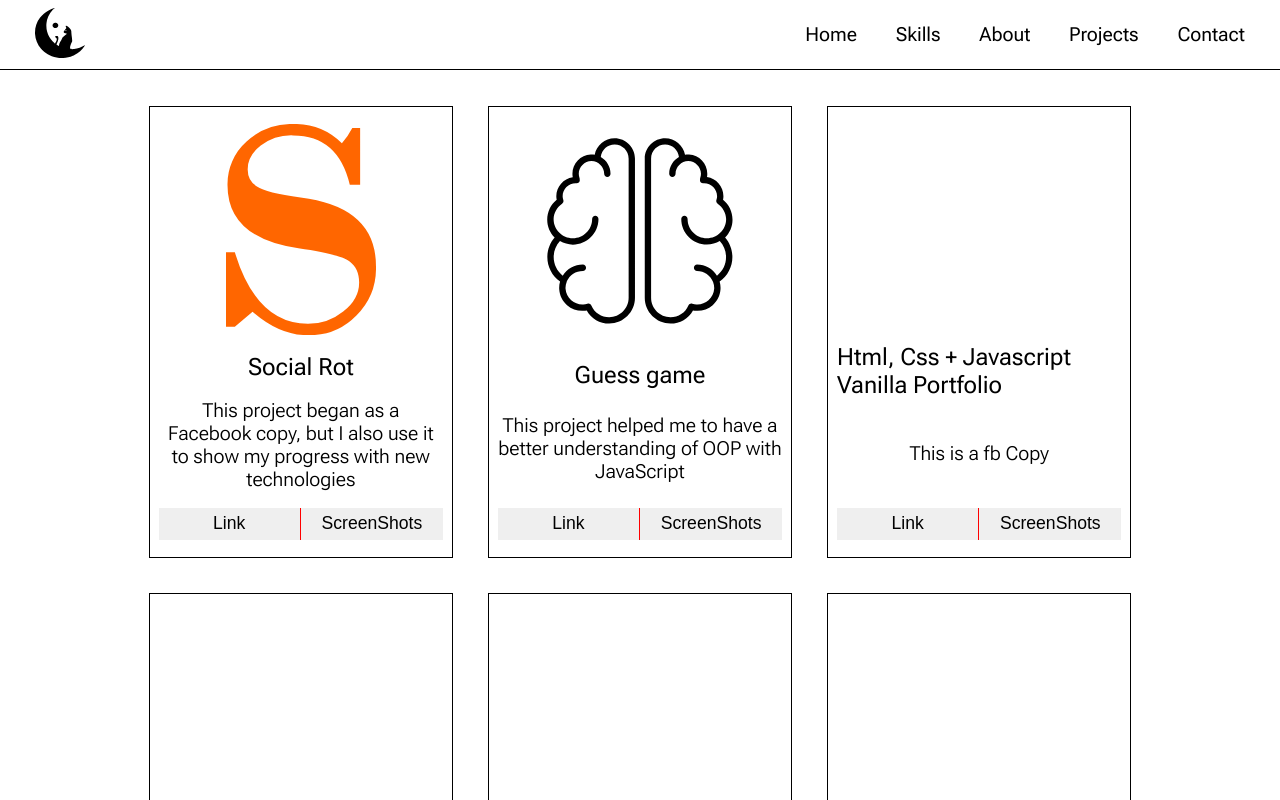
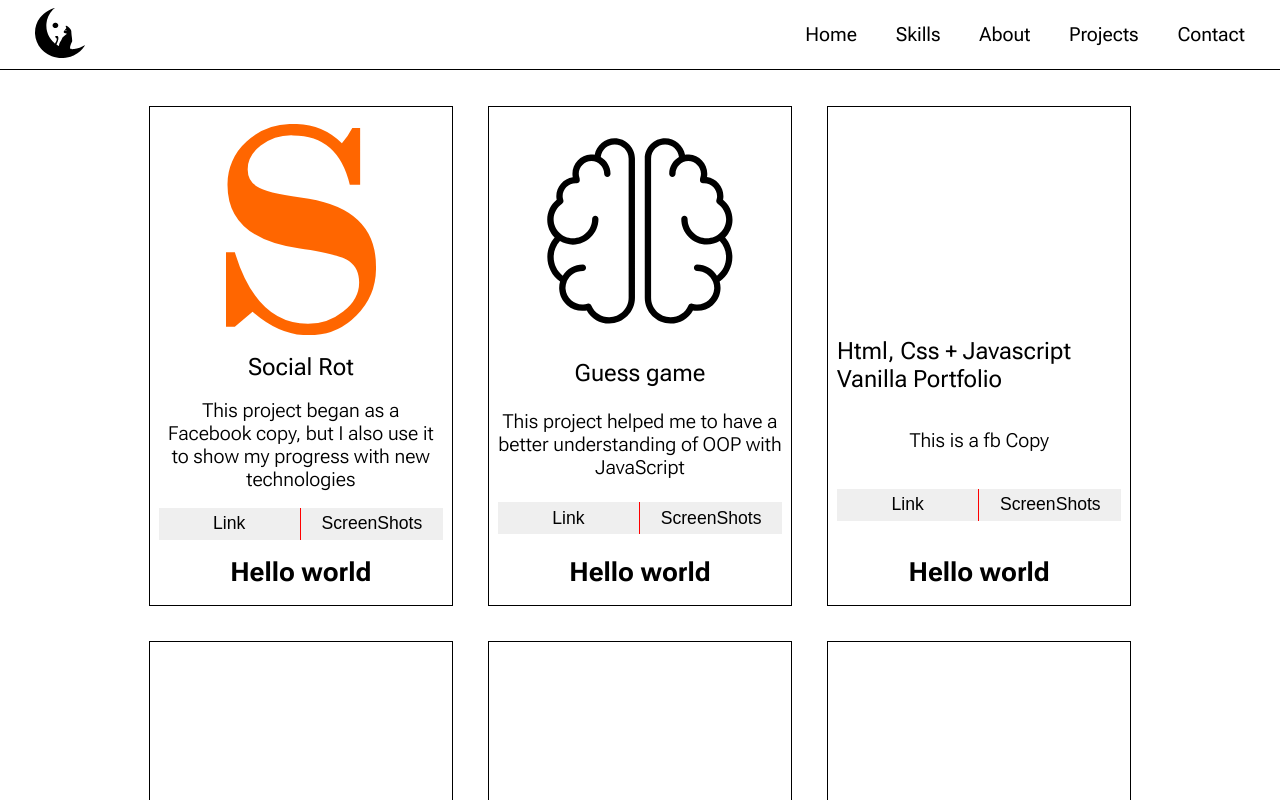
Before and after one commit to JorgeKerilima19/portfolio, a React (Vite) app: page /projects in a window 1280 px wide. Shown: the top 800 px of the page. Built offline with nearby package versions, Linux system fonts and the light colour scheme.

Commit message:
project modal

```diff
--- /dev/null
+++ b/src/components/ProjectModal.tsx
@@ -0,0 +1,16 @@
+export const ProjectModal = ({ project,children }: any) => {
+  return (
+    <article className="project-card">
+      <>{project.projectImage}</>
+      <h3 className="project-card__title">{project.projectName}</h3>
+      <p className="project-card__description">{project.projectDescription}</p>
+      <div className="project-card__project-links">
+        <button className="project-link__button">
+          <a href={`${project.projectLink}`}>Link</a>
+        </button>
+        <button className="project-link__button">ScreenShots</button>
+      </div>
+      <div>{children}</div>
+    </article>
+  );
+};
--- a/src/components/index.ts
+++ b/src/components/index.ts
@@ -1,2 +1,3 @@
 export * from "./Navbar"
-export * from "./cv"
+export * from "./Cv"
+export * from "./ProjectModal"
--- a/src/pages/Projects.tsx
+++ b/src/pages/Projects.tsx
@@ -1,25 +1,16 @@
 import "./styles/projects.css";
 
 import { projectList as data } from "../helpers/dataProjects";
+import { ProjectModal } from "../components";
 
 export const Projects = () => {
   return (
     <section className="section__projects">
       <div className="projects-container">
         {data.map((project) => (
-          <article className="project-card">
-            <>{project.projectImage}</>
-            <h3 className="project-card__title">{project.projectName}</h3>
-            <p className="project-card__description">
-              {project.projectDescription}
-            </p>
-            <div className="project-card__project-links">
-              <button className="project-link__button">
-                <a href={`${project.projectLink}`}>Link</a>
-              </button>
-              <button className="project-link__button">ScreenShots</button>
-            </div>
-          </article>
+          <ProjectModal project={project}>
+            <h2>Hello world</h2>
+          </ProjectModal>
         ))}
       </div>
     </section>
```
